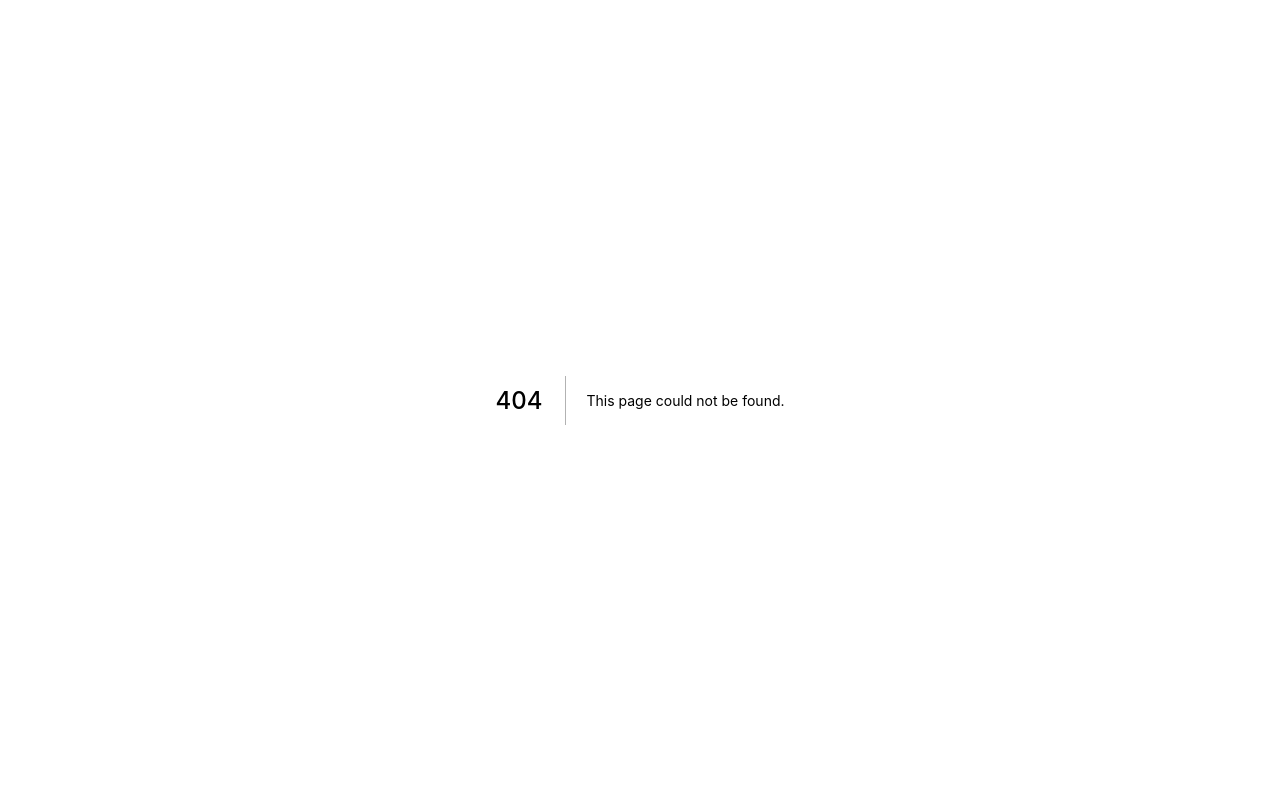
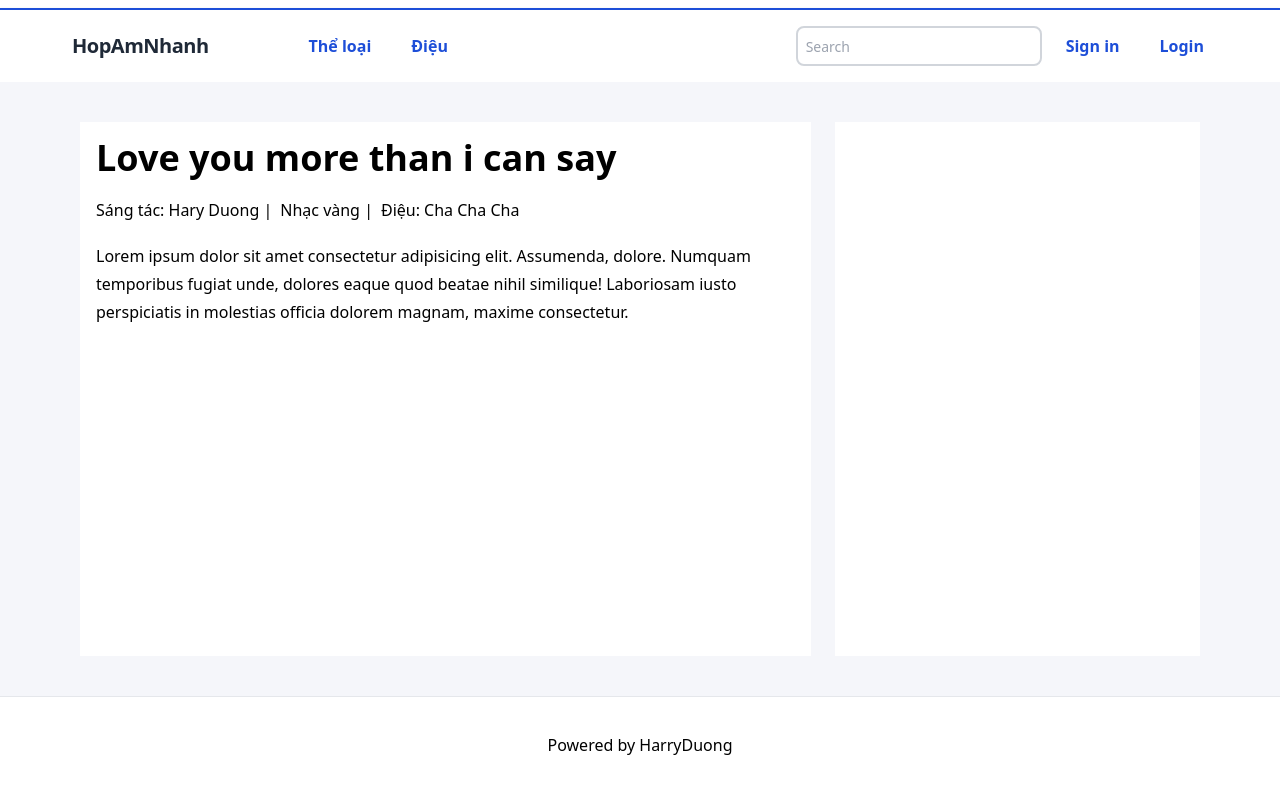
Before and after one commit to harryduong99/songchord-app, a Next.js app: page /detail/1 in a window 1280 px wide. Before the commit this address had no page. Shown: the top 794 px of the page. Built offline with nearby package versions, Linux system fonts and the light colour scheme.

Commit message:
[Add] detail page

```diff
--- /dev/null
+++ b/components/Detail.tsx
@@ -0,0 +1,25 @@
+
+const styles = {
+  wrapInfo: `flex flex-row`,
+  infoChild: `mr-2`,
+  title: `text-4xl font-bold mb-5`,
+  content: `mt-5 leading-7`,
+}
+const Detail = () => {
+  return (
+    <div>
+        <h1 className={styles.title}>Love you more than i can say</h1>
+        <div className={styles.wrapInfo}>
+          <div className={styles.infoChild}><span>Sáng tác:</span> Hary Duong <span> | </span></div>
+          <div className={styles.infoChild}>Nhạc vàng <span> | </span></div>
+          <div className={styles.infoChild}>Điệu: Cha Cha Cha</div>
+        </div>
+
+        <div className={styles.content}>
+          <p>Lorem ipsum dolor sit amet consectetur adipisicing elit. Assumenda, dolore. Numquam temporibus fugiat unde, dolores eaque quod beatae nihil similique! Laboriosam iusto perspiciatis in molestias officia dolorem magnam, maxime consectetur.</p>
+        </div>
+    </div>
+  )
+}
+
+export default Detail
--- a/components/Header.tsx
+++ b/components/Header.tsx
@@ -43,7 +43,7 @@ const Header = () => {
                    className={style.link}>
                     Thể loại
                 </a> */}
-                <Link  href="/list/category/1">
+                <Link href="/list/category/1">
                    <div className={style.link}>Thể loại</div>
                 </Link>
                 <a href="#responsive-header"
--- a/components/SongCard.tsx
+++ b/components/SongCard.tsx
@@ -1,3 +1,4 @@
+import Link from "next/link"
 
 const style = {
   card: ``,
@@ -13,7 +14,9 @@ const SongCard = () => {
     <div className={style.card}>
       <div className={style.contentCard}>
         <div className="mb-3">
-          <a href="#" className={style.title}>Best Mountain Trails 2020</a>
+          <Link href="/detail/55">
+            <div className={style.title}>Best Mountain Trails 2020</div>
+          </Link>
           <p className={style.description}>Lorem ipsum dolor sit amet, consectetur adipisicing elit. Voluptatibus quia, Nonea! Maiores et perferendis eaque</p>
         </div>
         <div className={style.moreInfo}>
--- /dev/null
+++ b/pages/detail/[songId].tsx
@@ -0,0 +1,43 @@
+import Head from 'next/head'
+import { useRouter } from 'next/router'
+import Detail from '../../components/Detail'
+import Footer from '../../components/Footer'
+import Header from '../../components/Header'
+import SongCard from '../../components/SongCard'
+
+const styles = {
+  pageWrap: `flex min-h-screen flex-col items-center justify-center py-2`,
+  mainWrap: `flex w-full flex-1 flex-row justify-center lg:px-20 sm:px-10 px-5 bg-[#f5f6fa] pt-10 pb-10`,
+  left: `basis-2/3 p-4 mr-6 bg-white`,
+  right: `basis-1/3 bg-white`,
+  wrapCard: `mb-3`,
+}
+
+const Collection = () => {
+  const router = useRouter()
+  const { categoryId } = router.query
+
+  return (
+    <div className={styles.pageWrap}>
+      <Head>
+        <title>Vietnamese Songchord</title>
+        <link rel="icon" href="/favicon.ico" />
+      </Head>
+
+      <Header />
+
+      <main className={styles.mainWrap}>
+        <div className={styles.left}>
+          <Detail />
+        </div>
+        <div className={styles.right}>
+
+        </div>
+
+      </main>
+      <Footer />
+    </div>
+  )
+}
+
+export default Collection
--- a/pages/list/category/[categoryId].tsx
+++ b/pages/list/category/[categoryId].tsx
@@ -7,7 +7,7 @@ import SongCard from '../../../components/SongCard'
 const styles = {
   pageWrap: `flex min-h-screen flex-col items-center justify-center py-2`,
   mainWrap: `flex w-full flex-1 flex-row items-center justify-center lg:px-20 sm:px-10 px-5 bg-[#f5f6fa] pt-10`,
-  left: `basis-2/3 pr-6`,
+  left: `basis-2/3 mr-6`,
   right: `basis-1/3`,
   wrapCard: `mb-3`,
 }
```
